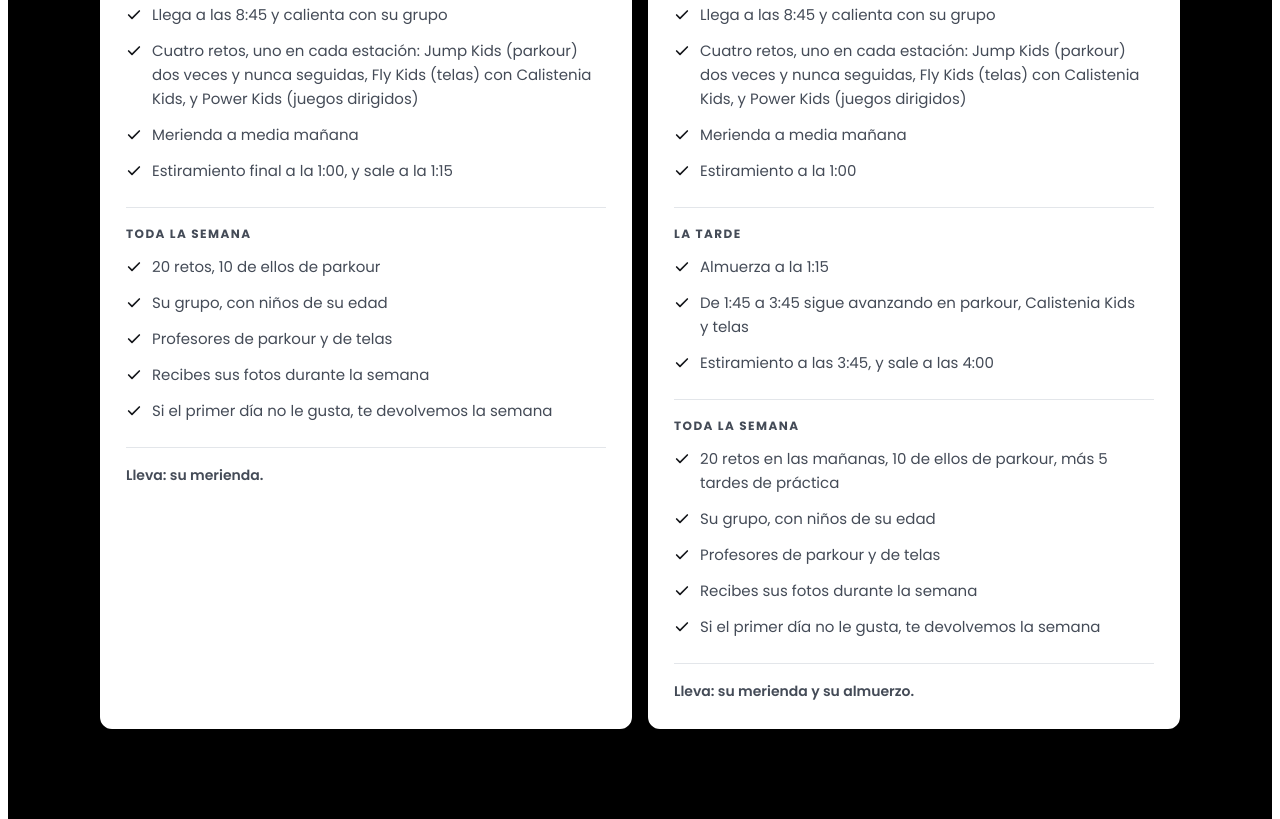
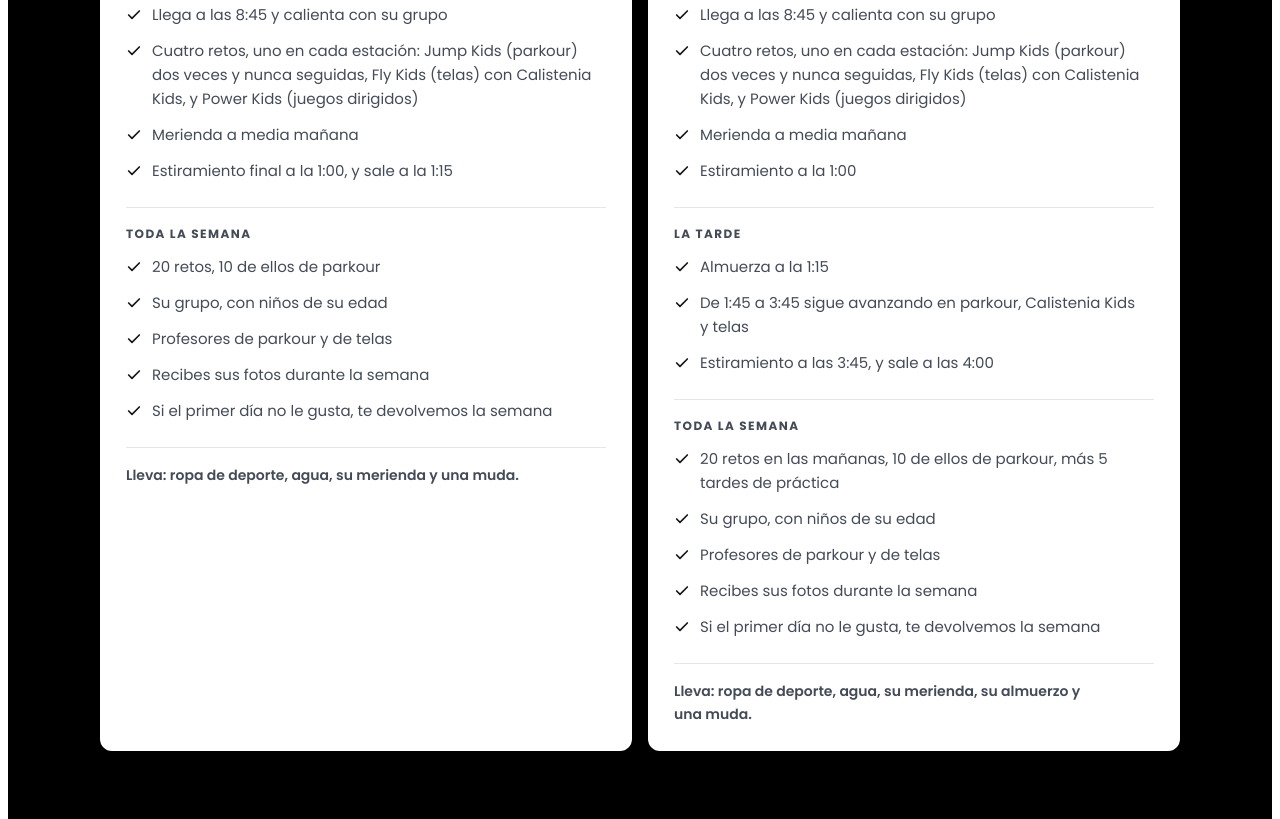
Before and after one commit to actiogrowth/landingveranito2027, a plain HTML site: page elementor/index.html in a window 1280 px wide. Shown: the part 11181-12000 px from the top of the page. Drawn offline with nearby package versions, Linux system fonts and the light colour scheme; no server answers; a web font is replaced by a local one.

Commit message:
Elementor: que lleva el nino, segun el volante de bienvenida
Co-Authored-By: Claude Opus 5.5 <noreply@anthropic.com>

```diff
--- a/elementor/index.html
+++ b/elementor/index.html
@@ -1197,7 +1197,7 @@ html, body { overflow-x: hidden; }
           <li><svg width="16" height="16" aria-hidden="true"><use href="#vi-check"/></svg>Recibes sus fotos durante la semana</li>
           <li><svg width="16" height="16" aria-hidden="true"><use href="#vi-check"/></svg>Si el primer día no le gusta, te devolvemos la semana</li>
         </ul>
-        <p class="plan-lleva">Lleva: su merienda.</p>
+        <p class="plan-lleva">Lleva: ropa de deporte, agua, su merienda y una muda.</p>
       </div>
       <div class="card plan">
         <span class="badge">Para el que se queda con ganas</span>
@@ -1225,7 +1225,7 @@ html, body { overflow-x: hidden; }
           <li><svg width="16" height="16" aria-hidden="true"><use href="#vi-check"/></svg>Recibes sus fotos durante la semana</li>
           <li><svg width="16" height="16" aria-hidden="true"><use href="#vi-check"/></svg>Si el primer día no le gusta, te devolvemos la semana</li>
         </ul>
-        <p class="plan-lleva">Lleva: su merienda y su almuerzo.</p>
+        <p class="plan-lleva">Lleva: ropa de deporte, agua, su merienda, su almuerzo y una muda.</p>
       </div>
     </div>
   </div>
@@ -1311,7 +1311,7 @@ html, body { overflow-x: hidden; }
       <details><summary>¿Y si algo le da miedo?</summary><p>Siempre tiene un profe cerca. Avanza a su ritmo.</p></details>
       <details><summary>¿Qué edades reciben?</summary><p>De 4 a 11 años, en cuatro grupos por edad.</p></details>
       <details><summary>¿Cuáles son los horarios?</summary><p>Plan mañana, de 8:45 a 1:15. Plan completo, de 8:45 a 4:00. De lunes a viernes.</p></details>
-      <details><summary>¿Qué lleva?</summary><p>Su merienda, y en el plan completo también su almuerzo. <span class="dato">DATO TUYO: ropa y calzado</span></p></details>
+      <details><summary>¿Qué lleva?</summary><p>Ropa de deporte, una botella de agua, una merienda saludable y una muda de ropa. En el plan completo, también su almuerzo.</p></details>
       <details><summary>¿Puedo quedarme con él?</summary><p>Los padres no entran al área de actividades. El primer día puedes esperar en el lobby.</p></details>
       <details><summary>¿Hay descuento por varias semanas?</summary><p>Sí. Mientras más semanas sumas, más ahorras. Al elegirlas ves el total.</p></details>
       <details><summary>¿Hay descuento por hermanos?</summary><p>No. El descuento es por semanas.</p></details>
```
